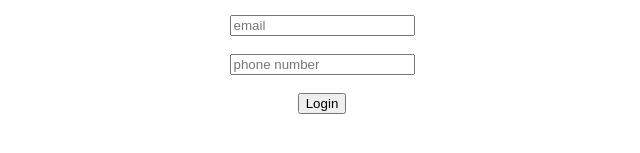
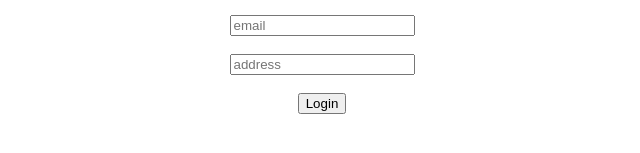
Before and after one commit to manaswini-2403/register, a plain HTML site: page index.html in a window 1280 px wide. Shown: the part 169-322 px from the top of the page, 318-958 px from the left. Drawn offline with Linux system fonts and the light colour scheme.

Commit message:
fourth commit

```diff
--- a/index.html
+++ b/index.html
@@ -13,7 +13,7 @@
     <br><br>
     <input type="email" placeholder="email"/>
     <br><br>
-    <input type="phone number" placeholder="phone number"/>
+    <input type="address" placeholder="address"/>
     <br><br>
       <button login>Login</button>
     </center>
```
